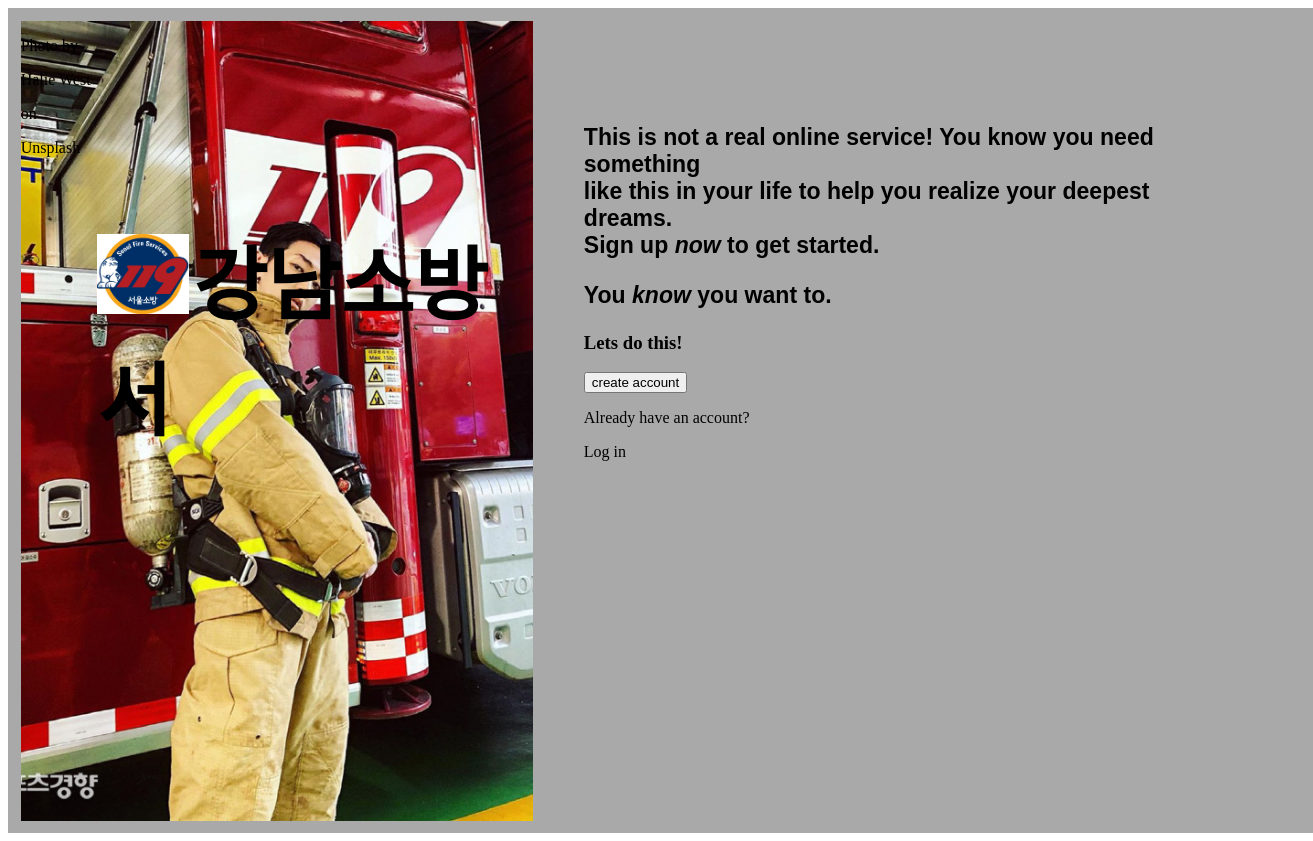
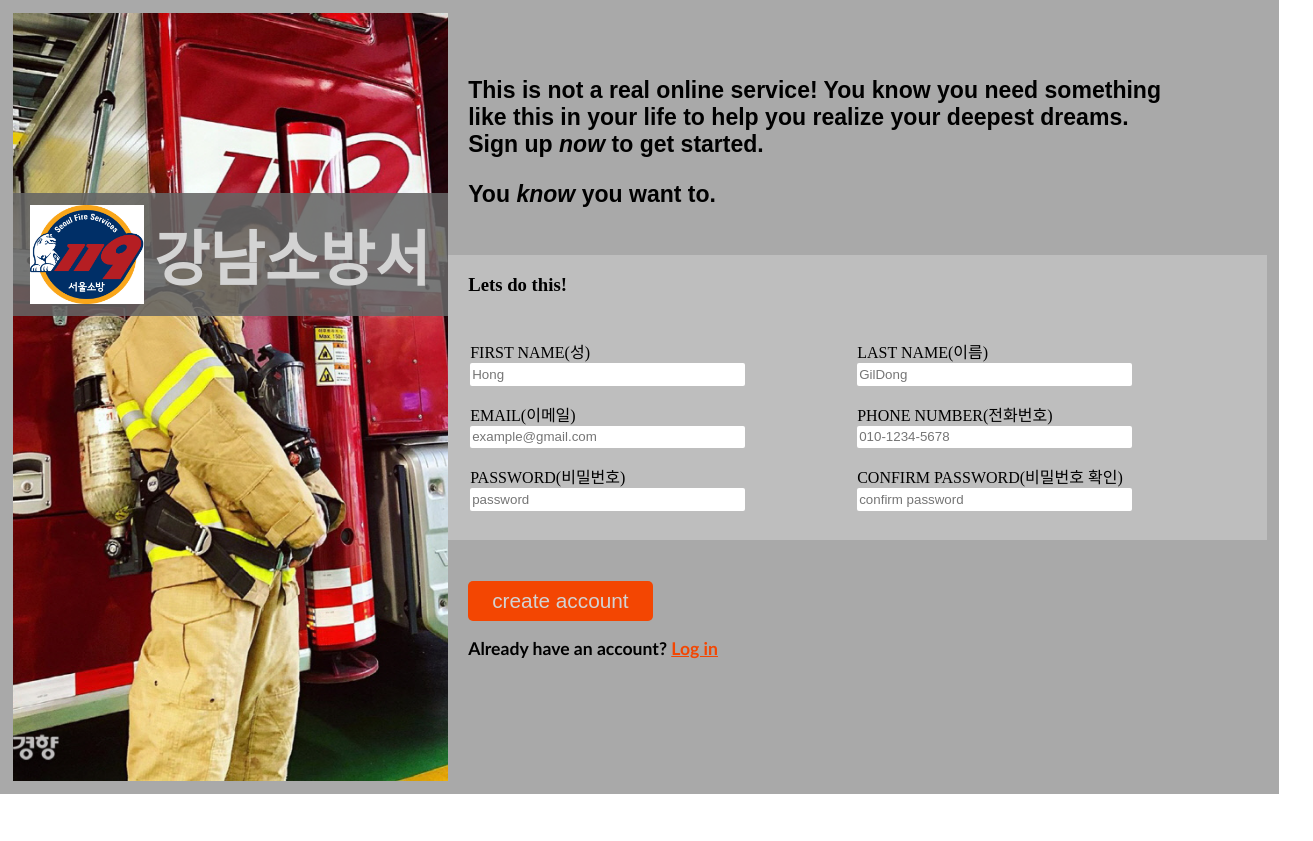
Before and after one commit to kimseunghyun-kr/git_test, a website: page intermediate/HTML-intermediate/forms/Project_SignUpForm/signUpForm.html in a window 1280 px wide. Shown: the whole page, 1313 px wide, since content can reach past the window. After the commit the page ends 800 px from the top, so only its background shows below. Drawn offline with Linux system fonts and the light colour scheme.

Commit message:
TOP make form complete

```diff
--- a/intermediate/CSS-intermediate/AdvancedSelectors/AdvancedSelectors.css
+++ b/intermediate/CSS-intermediate/AdvancedSelectors/AdvancedSelectors.css
@@ -150,7 +150,7 @@ act as if you had added a whole new HTML element into the markup */
     ::marker
         /* - customize the styling of your <li> elements’ bullets or numbers. */
 
-    ::first-letter && ::first-line
+    ::first-letter /*and*/ ::first-line
         /* - give special styling to the first letter or line of some text. */
 
     ::selection
--- a/intermediate/HTML-intermediate/forms/Project_SignUpForm/signUpForm.html
+++ b/intermediate/HTML-intermediate/forms/Project_SignUpForm/signUpForm.html
@@ -13,38 +13,66 @@
     <div class="mainBox">
         <div class="leftBox">
             <div class="imgBox">
-                <img src="./images/symbolemergency.jpg" id = "emergencLogo">
-                <h2 class = "title">강남소방서</h2>
+                <img src="./images/symbolemergency.jpg" id="emergencLogo">
+                <h2 class="title">강남소방서</h2>
             </div>
             <div class="photodescript">
-                <p> Photo by </p>
-                <a> Halie West</a>
-                <p>on</p>
-                <a>Unsplash</a>
+
             </div>
         </div>
 
         <div class="rightBox">
             <div class="textHalf">
-                <p class ="introText"> This is not a real online service! You know you need something
+                <p class="introText"> This is not a real online service! You know you need something
                     <br> like this in your life to help you
-                    realize your deepest dreams.<br> Sign up <em>now</em> to get started.</p>
-                <p class = "introText"> You  <em>know</em> you want to.</p>
+                    realize your deepest dreams.<br> Sign up <em>now</em> to get started.
+                </p>
+                <p class="introText"> You <em>know</em> you want to.</p>
             </div>
 
 
             <div class="formHalf">
                 <div class="actualForm">
                     <h3>Lets do this!</h3>
-                    <form>
+                    <form id="signUP">
+                        <fieldset name="PersonName">
+                            <div class = "alignInputLabel">
+                                <label for="Surname">FIRST NAME(성)</label>
+                                <input type="text" placeholder="Hong" id="Surname">
+                            </div>
+                            <div class = "alignInputLabel">
+                                <label for="givenName">LAST NAME(이름)</label>
+                                <input type="text" placeholder="GilDong" id="givenName">
+                            </div>
+                        </fieldset>
+                        <fieldset name="ContactInfo">
+                            <div class = "alignInputLabel">
+                                <label for="email">EMAIL(이메일)</label>
+                                <input type="email" placeholder="example@gmail.com" id="email">
+                            </div>
+                            <div class = "alignInputLabel">
+                                <label for="phoneNo">PHONE NUMBER(전화번호)</label>
+                                <input type="tel" placeholder="010-1234-5678" id="phoneNo">
+                            </div>
+                        </fieldset>
+                        <fieldset name="PasswordSet">
+                            <div class = "alignInputLabel">
+                                <label for="pw">PASSWORD(비밀번호)</label>
+                                <input type="password" placeholder="password" id="pw">
+                            </div>
+                            <div class = "alignInputLabel">
+                                <label for="cfmPw">CONFIRM PASSWORD(비밀번호 확인)</label>
+                                <input type="password" placeholder="confirm password" id="cfmPw">
+                            </div>
+                        </fieldset>
 
                     </form>
                 </div>
 
                 <div class="submissionHalf">
-                    <button>create account</button>
-                    <p> Already have an account? </p>
-                    <a>Log in</a>
+                    <button type="submit" id="submitBtn" form="signUP">create account</button>
+                    <p class="footer"> Already have an account? <a href="about.blank"
+                            style="color : rgb(243, 70, 2)">Log in</a> </p>
                 </div>
             </div>
         </div>
--- a/intermediate/HTML-intermediate/forms/Project_SignUpForm/stylesheet.css
+++ b/intermediate/HTML-intermediate/forms/Project_SignUpForm/stylesheet.css
@@ -3,48 +3,134 @@
     src: url(./fonts/Norse-Bold.otf);
 }
 
+body {
+    margin: 0px;
+    padding: 0px;
+    height: 96.1vh;
+    width : 98vw;
+}
+
 .mainBox {
     display: flex;
-    height : 100vh;
-    width : 100vw;
+    height : 100%;
+    width : 100%;
+    padding: 0px;
+    margin: 0px;
     padding: 1% 1% 1% 1%;
     background-color: darkgrey;
 }
 
 .rightBox {
-    padding: 10vh 3vw 10vh 4vw;
-    width : 50vw;
+    padding: 0px;
+    margin: 0 ;
+    width : 64vw;
+    /* border: 3px solid black; */
+    min-height : 96vh;
 }
 
 .leftBox {
+    border: 0px;
+    margin: 0px;
     background-image: url(./images/GangNamHyunBin.jpg);
     background-repeat: no-repeat;
     background-size: cover;
     background-position: center;
-    width : 40vw;
+    min-width: 400px;
+    --leftBoxWidth : 34vw;
+    width : var(--leftBoxWidth);
     position: relative;
 }
 
 .introText {
-    font-size : 1.8vw;
+
+    font-size: clamp(20px,1.8vw, 2.5rem);
     font-weight : bold;
     font-family : sans-serif;
 }
 
 .imgBox {
+    min-width: 400px;
     position: absolute;
-    top: 25%;
-    padding-left: 15%;
+    top: 23.5%;
+    width: var(--leftBoxWidth);
     --imgBoxHeight: 10vh;
+    background-color: rgba(100,100,100,0.87);
+    text-align: center;
+    overflow: hidden;
+    white-space: nowrap;
+    font-size: calc(20px + 0.5*calc(5vh));
+    padding: 1.5vh 0 1.5vh 0;
 
 }
 
 .title {
+    margin-top: 1.2rem;
     display: inline;
-    font-size: var(--imgBoxHeight);
+    color: rgb(211, 211, 211);
+    vertical-align: middle;
 }
 
 #emergencLogo {
+    vertical-align: middle;
     display: inline;
-    height: var(--imgBoxHeight);
+    height: 6.2rem;
+    width:auto;
 }
+
+.textHalf {
+    padding: 5% 2.5% 3% 2.5%;
+    min-height: 20vh;
+}
+
+.actualForm {
+    padding: 0.01% 2.5% 2.5% 2.5%;
+    background-color: rgb(190,190,190);
+    display: grid;
+    min-height: 33vh;
+    overflow: hidden;
+    /* height: clamp(20vh, 22vh , 27vh); */
+
+    /* border: 3px solid black; */
+}
+
+.submissionHalf {
+    padding: 5% 2.5% 3% 2.5%;
+}
+
+#submitBtn {
+    padding: 0.5rem 1.5rem 0.5rem 1.5rem;
+    border-radius: 5px;
+    border: 0px;
+    color:rgb(211, 211, 211);
+    background-color: rgb(243, 70, 2);
+    font-size: 1.3rem;
+}
+fieldset {
+    /* border: 3px solid black; */
+    padding: 0;
+    border:0;
+    display: flex;
+    flex-direction: row;
+
+}
+
+.alignInputLabel{
+    display: flex;
+    flex-direction: column;
+    width: 275px;
+    padding-right: 7rem;
+
+    padding-top: 1rem;
+
+}
+
+input {
+    border-radius: 2px;
+    height: 1.3rem;
+    border : 0;
+}
+.footer{
+    font-family: 'Trebuchet MS', 'Lucida Sans Unicode', 'Lucida Grande', 'Lucida Sans', Arial, sans-serif;
+    font-weight: bold;
+    font-size: 1.1rem;
+}
```
Also changed, not shown: intermediate/CSS-intermediate/Css_Functions/functions.css (+43 -0 lines), intermediate/CSS-intermediate/positioning/position.css (+37 -5 lines), intermediate/HTML-intermediate/forms/formValid.html (+2 -0 lines), intermediate/HTML-intermediate/forms/Project_SignUpForm/reference material/readme.md.
